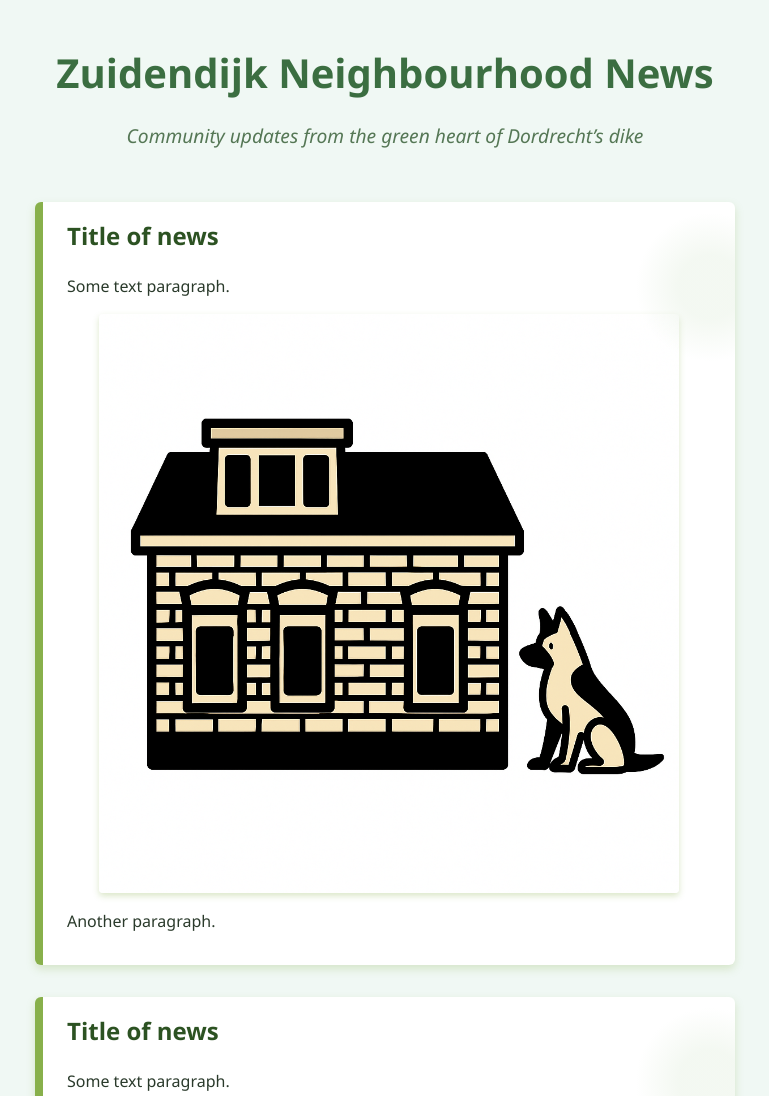
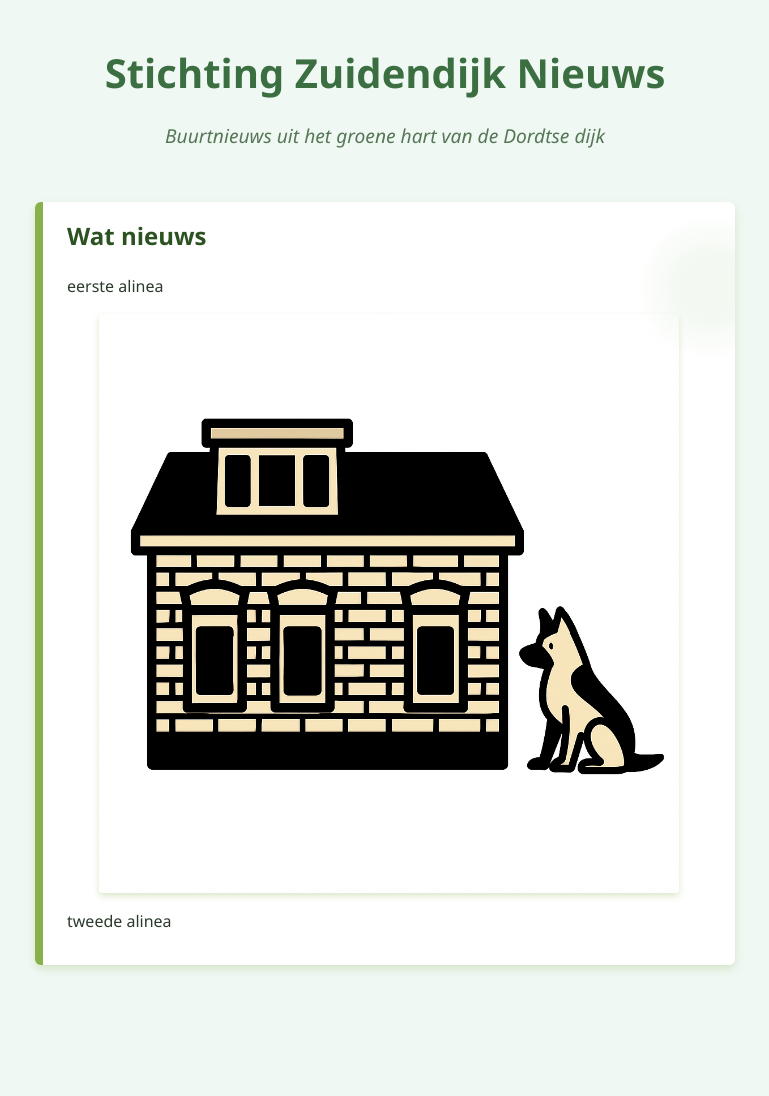
Before and after one commit to macborkow/zuidendijk, a plain HTML site: page index.html in a window 1280 px wide. Shown: the top 1096 px of the page, without its empty margins (255-1024 px from the left). After the commit the page ends 981 px from the top, so only its background shows below. Drawn offline with Linux system fonts and the light colour scheme.

Commit message:
update logo

```diff
--- a/index.html
+++ b/index.html
@@ -3,16 +3,16 @@
 <head>
 <meta charset="UTF-8" />
 <meta name="viewport" content="width=device-width, initial-scale=1" />
-<title>Zuidendijk Neighbourhood News</title>
+<title>Stichting Zuidendijk</title>
 <link rel="stylesheet" href="styles.css" />
 </head>
 <body>
 <div id="splash">
-  <img src="/images/logo.jpg" alt="Zuidendijk logo">
+  <img src="/images/logo.png" alt="Zuidendijk logo">
 </div>
 <header>
-  <h1>Zuidendijk Neighbourhood News</h1>
-  <p>Community updates from the green heart of Dordrecht’s dike</p>
+  <h1>Stichting Zuidendijk Nieuws</h1>
+  <p>Buurtnieuws uit het groene hart van de Dordtse dijk</p>
 </header>
 
 <main id="news-container">
@@ -31,7 +31,6 @@ if (localStorage.getItem("visitedZuidendijk") === "true") {
 
 // List your news files here in date-descending order (update manually when adding files)
 const newsFiles = [
-  "2025-07-31-green-initiative.md",
   "2025-07-25-planting-day.md"
 ];
 
--- a/news/2025-07-25-planting-day.md
+++ b/news/2025-07-25-planting-day.md
@@ -1,7 +1,7 @@
-# Title of news
+# Wat nieuws
 
-Some text paragraph.
+eerste alinea
 
 !(img)[/images/house.png]
 
-Another paragraph.
+tweede alinea
--- a/news/2025-07-31-green-initiative.md
+++ /dev/null
@@ -1,7 +0,0 @@
-# Title of news
-
-Some text paragraph.
-
-!(img)[/images/house.png]
-
-Another paragraph.
```
Also changed, not shown: images/logo.jpg (deleted), images/logo.png (added).
